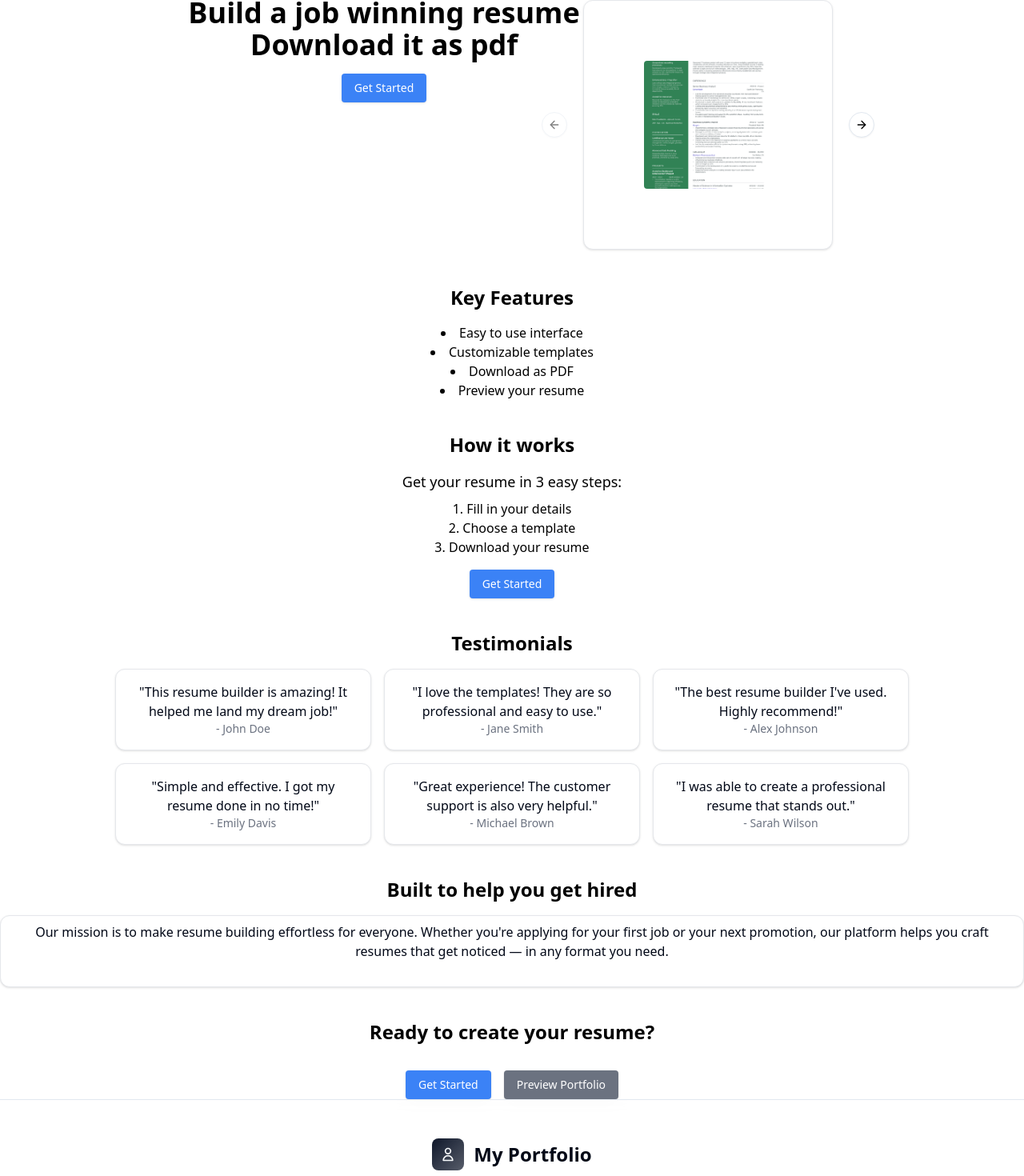
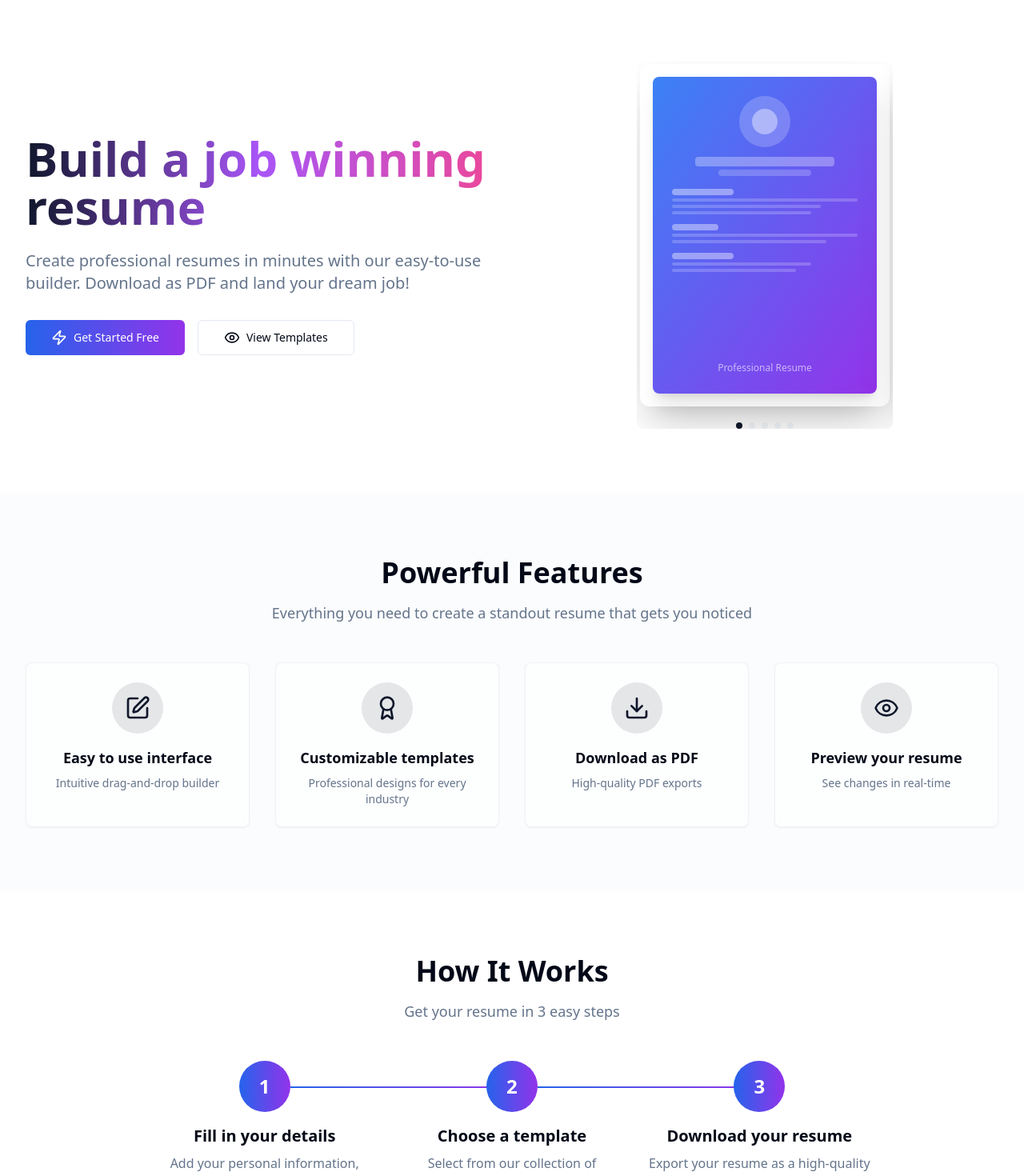
Before and after one commit to niyatisanja0206/Resume-Builder, a React (Vite) app in the folder my-portfolio-cms/: page / in a window 1280 px wide. Shown: the part 69-1539 px from the top of the page at 80% size. Built offline with nearby package versions, Linux system fonts and the light colour scheme.

Commit message:
Update Landing.tsx

```diff
--- a/my-portfolio-cms/src/pages/Landing.tsx
+++ b/my-portfolio-cms/src/pages/Landing.tsx
@@ -1,119 +1,331 @@
-import { Link } from 'react-router-dom';
-import { Button } from "@/components/ui/button";
-import resume1 from '@/assets/resume1.png';
-import resume2 from '@/assets/resume2.png';
-import resume3 from '@/assets/resume3.png';
-import { Card, CardContent } from '@/components/ui/card';
-import {
-  Carousel,
-  CarouselContent,
-  CarouselItem,
-  CarouselNext,
-  CarouselPrevious,
-} from "@/components/ui/carousel"
 
-export default function Landing(){
+// LandingPage.tsx
+import React, { useState } from 'react';
+import { Eye, Edit, Download, Award, Users, Zap, Star } from 'lucide-react';
+
+// Button Component (you might want to move this to a separate components file)
+const Button: React.FC<{
+  children: React.ReactNode;
+  className?: string;
+  variant?: 'default' | 'secondary' | 'ghost' | 'outline';
+  size?: 'default' | 'sm' | 'lg' | 'icon';
+}> = ({ children, className = '', variant = 'default', size = 'default', ...props }) => {
+  const baseStyles = 'inline-flex items-center justify-center rounded-md text-sm font-medium transition-colors focus-visible:outline-none focus-visible:ring-2 focus-visible:ring-ring disabled:pointer-events-none disabled:opacity-50';
+
+  const variants = {
+    default: 'bg-primary text-primary-foreground hover:bg-primary/90',
+    secondary: 'bg-secondary text-secondary-foreground hover:bg-secondary/80',
+    ghost: 'hover:bg-accent hover:text-accent-foreground',
+    outline: 'border border-input bg-background hover:bg-accent hover:text-accent-foreground',
+  };
+
+  const sizes = {
+    default: 'h-10 px-4 py-2',
+    sm: 'h-9 rounded-md px-3',
+    lg: 'h-11 rounded-md px-8',
+    icon: 'h-10 w-10',
+  };
+
   return (
-        <div>
-            <div className='container mx-auto flex flex-col items-center justify-center'>
-                <div className='HeroContainer flex flex-row items-justify-center text-center'>
-                    <div className = 'HeroText text-4xl font-bold mb-4'>
-                        <h1>Build a job winning resume</h1>
-                        <h6>Download it as pdf</h6>
-                        <Button className='cta bg-blue-500 text-white px-4 py-2 rounded mt-4'>
-                            <Link to="/dashboard">Get Started</Link>
+    <button
+      className={`${baseStyles} ${variants[variant]} ${sizes[size]} ${className}`}
+      {...props}
+    >
+      {children}
+    </button>
+  );
+};
+
+// Card Components
+const Card: React.FC<{ children: React.ReactNode; className?: string }> = ({ children, className = '', ...props }) => (
+  <div className={`rounded-lg border bg-card text-card-foreground shadow-sm ${className}`} {...props}>
+    {children}
+  </div>
+);
+
+const CardContent: React.FC<{ children: React.ReactNode; className?: string }> = ({ children, className = '', ...props }) => (
+  <div className={`p-6 pt-0 ${className}`} {...props}>
+    {children}
+  </div>
+);
+
+// Carousel Components
+const Carousel: React.FC<{ children: React.ReactNode; className?: string }> = ({ children, className = '' }) => (
+  <div className={`relative ${className}`}>
+    {children}
+  </div>
+);
+
+const CarouselContent: React.FC<{ children: React.ReactNode }> = ({ children }) => {
+  const [currentIndex, setCurrentIndex] = useState(0);
+  const items = React.Children.toArray(children);
+
+  return (
+    <div className="overflow-hidden rounded-lg">
+      <div
+        className="flex transition-transform duration-300 ease-in-out"
+        style={{ transform: `translateX(-${currentIndex * 100}%)` }}
+      >
+        {items.map((item, index) => (
+          <div key={index} className="w-full flex-shrink-0">
+            {item}
+          </div>
+        ))}
+      </div>
+      <div className="flex justify-center mt-4 space-x-2">
+        {items.map((_, index) => (
+          <button
+            key={index}
+            className={`w-2 h-2 rounded-full transition-colors ${
+              index === currentIndex ? 'bg-primary' : 'bg-muted'
+            }`}
+            onClick={() => setCurrentIndex(index)}
+          />
+        ))}
+      </div>
+    </div>
+  );
+};
+
+const CarouselItem: React.FC<{ children: React.ReactNode }> = ({ children }) => (
+  <div className="p-1">
+    {children}
+  </div>
+);
+
+// Resume Template Component
+const ResumeTemplate: React.FC<{ variant: string; className?: string }> = ({ variant, className = '' }) => (
+  <div className={`w-full aspect-[210/297] bg-gradient-to-br ${variant} rounded-lg shadow-xl flex flex-col items-center justify-start p-6 text-white ${className}`}>
+    {/* Header Section */}
+    <div className="w-full text-center mb-4">
+      <div className="w-16 h-16 bg-white/20 rounded-full mx-auto mb-3 flex items-center justify-center">
+        <div className="w-8 h-8 bg-white/40 rounded-full"></div>
+      </div>
+      <div className="h-3 bg-white/30 rounded w-3/4 mx-auto mb-1"></div>
+      <div className="h-2 bg-white/20 rounded w-1/2 mx-auto"></div>
+    </div>
+
+    {/* Content Sections */}
+    <div className="w-full space-y-3 flex-1">
+      <div className="space-y-1">
+        <div className="h-2 bg-white/40 rounded w-1/3"></div>
+        <div className="h-1 bg-white/20 rounded w-full"></div>
+        <div className="h-1 bg-white/20 rounded w-4/5"></div>
+        <div className="h-1 bg-white/20 rounded w-3/4"></div>
+      </div>
+
+      <div className="space-y-1">
+        <div className="h-2 bg-white/40 rounded w-1/4"></div>
+        <div className="h-1 bg-white/20 rounded w-full"></div>
+        <div className="h-1 bg-white/20 rounded w-5/6"></div>
+      </div>
+
+      <div className="space-y-1">
+        <div className="h-2 bg-white/40 rounded w-1/3"></div>
+        <div className="h-1 bg-white/20 rounded w-3/4"></div>
+        <div className="h-1 bg-white/20 rounded w-2/3"></div>
+      </div>
+    </div>
+
+    {/* Footer */}
+    <div className="text-xs opacity-60 font-medium">Professional Resume</div>
+  </div>
+);
+
+// Main Landing Page Component
+const LandingPage: React.FC = () => {
+  const resumeVariants = [
+    'from-blue-500 to-purple-600',
+    'from-green-500 to-teal-600',
+    'from-orange-500 to-red-600',
+    'from-purple-500 to-pink-600',
+    'from-indigo-500 to-blue-600'
+  ];
+
+  const features = [
+    { icon: Edit, title: 'Easy to use interface', description: 'Intuitive drag-and-drop builder' },
+    { icon: Award, title: 'Customizable templates', description: 'Professional designs for every industry' },
+    { icon: Download, title: 'Download as PDF', description: 'High-quality PDF exports' },
+    { icon: Eye, title: 'Preview your resume', description: 'See changes in real-time' },
+  ];
+
+  const testimonials = [
+    { name: 'John Doe', text: 'This resume builder is amazing! It helped me land my dream job!', rating: 5 },
+    { name: 'Jane Smith', text: 'I love the templates! They are so professional and easy to use.', rating: 5 },
+    { name: 'Alex Johnson', text: 'The best resume builder I\'ve used. Highly recommend!', rating: 5 },
+    { name: 'Emily Davis', text: 'Simple and effective. I got my resume done in no time!', rating: 5 },
+    { name: 'Michael Brown', text: 'Great experience! The customer support is also very helpful.', rating: 5 },
+    { name: 'Sarah Wilson', text: 'I was able to create a professional resume that stands out.', rating: 5 },
+  ];
+
+  return (
+    <div className="min-h-screen bg-background text-foreground">
+      {/* Hero Section */}
+      <section className="relative py-20 px-4 sm:px-6 lg:px-8">
+        <div className="container mx-auto max-w-7xl">
+          <div className="grid grid-cols-1 lg:grid-cols-2 gap-12 items-center">
+            {/* Hero Text */}
+            <div className="text-center lg:text-left">
+              <h1 className="text-4xl lg:text-6xl font-bold mb-6 bg-gradient-to-r from-primary via-purple-500 to-pink-500 bg-clip-text text-transparent">
+                Build a job winning resume
+              </h1>
+              <p className="text-xl text-muted-foreground mb-8">
+                Create professional resumes in minutes with our easy-to-use builder. Download as PDF and land your dream job!
+              </p>
+              <div className="flex flex-col sm:flex-row gap-4 justify-center lg:justify-start">
+                <Button size="lg" className="bg-gradient-to-r from-blue-600 to-purple-600 hover:from-blue-700 hover:to-purple-700 text-white">
+                  <Zap className="w-5 h-5 mr-2" />
+                  Get Started Free
+                </Button>
+                <Button variant="outline" size="lg">
+                  <Eye className="w-5 h-5 mr-2" />
+                  View Templates
                 </Button>
               </div>
-                    <div className='SlidingHeroImage'>
-                        <Carousel className="w-full max-w-xs">
+            </div>
+
+            {/* Hero Carousel */}
+            <div className="flex justify-center">
+              <div className="w-full max-w-xs">
+                <Carousel>
                   <CarouselContent>
-                                {Array.from({ length: 5 }).map((_, index) => (
+                    {resumeVariants.map((variant, index) => (
                       <CarouselItem key={index}>
-                                    <div className="p-1">
-                                    <Card>
-                                        <CardContent className="flex aspect-square items-center justify-center p-6">
-                                            <img src={index % 3 === 0 ? resume1 : index % 3 === 1 ? resume2 : resume3} alt={`Resume ${index + 1}`} className="w-40 h-40 object-cover rounded" />
-                                        </CardContent>
-                                    </Card>
+                        <div className="bg-white dark:bg-gray-800 p-4 rounded-xl shadow-2xl">
+                          <ResumeTemplate variant={variant} />
                         </div>
                       </CarouselItem>
                     ))}
                   </CarouselContent>
-                            <CarouselPrevious />
-                            <CarouselNext />
                 </Carousel>
               </div>
             </div>
-                <div className='key-features text-center mt-10'>
-                    <h2 className='text-2xl font-semibold mb-4'>Key Features</h2>
-                    <ul className='list-disc list-inside'>
-                        <li>Easy to use interface</li>
-                        <li>Customizable templates</li>
-                        <li>Download as PDF</li>
-                        <li>Preview your resume</li>
-                    </ul>
-                </div>
-                <div className='howitworks text-center mt-10'>
-                    <h2 className='text-2xl font-semibold mb-4'>How it works</h2>
-                    <h4 className='text-lg mb-2'>Get your resume in 3 easy steps:</h4>
-                    <ol className='list-decimal list-inside'>
-                        <li>Fill in your details</li>
-                        <li>Choose a template</li>
-                        <li>Download your resume</li>
-                    </ol>
-                    <Button className='cta bg-blue-500 text-white px-4 py-2 rounded mt-4'>
-                        <Link to="/dashboard">Get Started</Link>
-                    </Button>
-                </div>
-                <div className='testimonials text-center mt-10'>
-                    <h2 className='text-2xl font-semibold mb-4'>Testimonials</h2>
-                    <div className='flex flex-wrap justify-center gap-4'>
-                        <Card className='w-80 p-4'>
-                            <p>"This resume builder is amazing! It helped me land my dream job!"</p>
-                            <p className='text-sm text-gray-500'>- John Doe</p>
-                        </Card>
-                        <Card className='w-80 p-4'>
-                            <p>"I love the templates! They are so professional and easy to use."</p>
-                            <p className='text-sm text-gray-500'>- Jane Smith</p>
-                        </Card>
-                        <Card className='w-80 p-4'>
-                            <p>"The best resume builder I've used. Highly recommend!"</p>
-                            <p className='text-sm text-gray-500'>- Alex Johnson</p>
-                        </Card>
-                        <Card className='w-80 p-4'>
-                            <p>"Simple and effective. I got my resume done in no time!"</p>
-                            <p className='text-sm text-gray-500'>- Emily Davis</p>
-                        </Card>
-                        <Card className='w-80 p-4'>
-                            <p>"Great experience! The customer support is also very helpful."</p>
-                            <p className='text-sm text-gray-500'>- Michael Brown</p>
-                        </Card>
-                        <Card className='w-80 p-4'>
-                            <p>"I was able to create a professional resume that stands out."</p>
-                            <p className='text-sm text-gray-500'>- Sarah Wilson</p>
-                        </Card>
           </div>
         </div>
-                <div className='trustbuilders text-center mt-10'>
-                    <div className='text-2xl font-semibold mb-4'>Built to help you get hired</div>
-                    <div className='flex flex-wrap justify-center gap-4'>
-                        <Card className='w-2xl p-2'>
-                            <CardContent className='text-center'>Our mission is to make resume building effortless for everyone. Whether you're applying for your first job or your next promotion, our platform helps you craft resumes that get noticed — in any format you need.</CardContent>
+      </section>
+
+      {/* Features Section */}
+      <section className="py-20 px-4 sm:px-6 lg:px-8 bg-muted/30">
+        <div className="container mx-auto max-w-7xl">
+          <div className="text-center mb-12">
+            <h2 className="text-3xl lg:text-4xl font-bold mb-4">Powerful Features</h2>
+            <p className="text-lg text-muted-foreground max-w-2xl mx-auto">
+              Everything you need to create a standout resume that gets you noticed
+            </p>
+          </div>
+          <div className="grid grid-cols-1 md:grid-cols-2 lg:grid-cols-4 gap-8">
+            {features.map((feature, index) => (
+              <Card key={index} className="text-center hover:shadow-lg transition-shadow bg-card/50 backdrop-blur border-border/50">
+                <CardContent className="pt-6">
+                  <div className="w-16 h-16 bg-primary/10 rounded-full mx-auto mb-4 flex items-center justify-center">
+                    <feature.icon className="w-8 h-8 text-primary" />
+                  </div>
+                  <h3 className="text-lg font-semibold mb-2">{feature.title}</h3>
+                  <p className="text-muted-foreground text-sm">{feature.description}</p>
+                </CardContent>
               </Card>
-
+            ))}
           </div>
         </div>
-                <div className='cta text-center mt-10'>
-                    <h2 className='text-2xl font-semibold mb-4'>Ready to create your resume?</h2>
-                    <Button className='bg-blue-500 text-white px-4 py-2 rounded mt-4'>
-                        <Link to="/dashboard">Get Started</Link>
-                    </Button>
-                    <Button className='bg-gray-500 text-white px-4 py-2 rounded mt-4 ml-4'>
-                        <Link to="/portfolio">Preview Portfolio</Link>
+      </section>
+
+      {/* How It Works */}
+      <section className="py-20 px-4 sm:px-6 lg:px-8">
+        <div className="container mx-auto max-w-4xl text-center">
+          <h2 className="text-3xl lg:text-4xl font-bold mb-4">How It Works</h2>
+          <p className="text-lg text-muted-foreground mb-12">Get your resume in 3 easy steps</p>
+
+          <div className="grid grid-cols-1 md:grid-cols-3 gap-8">
+            {[
+              { step: '1', title: 'Fill in your details', description: 'Add your personal information, work experience, and skills' },
+              { step: '2', title: 'Choose a template', description: 'Select from our collection of professional templates' },
+              { step: '3', title: 'Download your resume', description: 'Export your resume as a high-quality PDF' },
+            ].map((item, index) => (
+              <div key={index} className="relative">
+                <div className="w-16 h-16 bg-gradient-to-r from-blue-600 to-purple-600 text-white rounded-full mx-auto mb-4 flex items-center justify-center text-2xl font-bold">
+                  {item.step}
+                </div>
+                <h3 className="text-xl font-semibold mb-2">{item.title}</h3>
+                <p className="text-muted-foreground">{item.description}</p>
+                {index < 2 && (
+                  <div className="hidden md:block absolute top-8 left-1/2 w-full h-0.5 bg-gradient-to-r from-blue-600 to-purple-600 transform translate-x-8"></div>
+                )}
+              </div>
+            ))}
+          </div>
+
+          <div className="mt-12">
+            <Button size="lg" className="bg-gradient-to-r from-blue-600 to-purple-600 hover:from-blue-700 hover:to-purple-700 text-white">
+              Start Building Now
             </Button>
           </div>
         </div>
+      </section>
 
+      {/* Testimonials */}
+      <section className="py-20 px-4 sm:px-6 lg:px-8 bg-muted/30">
+        <div className="container mx-auto max-w-7xl">
+          <div className="text-center mb-12">
+            <h2 className="text-3xl lg:text-4xl font-bold mb-4">What Our Users Say</h2>
+            <p className="text-lg text-muted-foreground">Join thousands of successful job seekers</p>
+          </div>
+
+          <div className="grid grid-cols-1 md:grid-cols-2 lg:grid-cols-3 gap-6">
+            {testimonials.map((testimonial, index) => (
+              <Card key={index} className="bg-card/50 backdrop-blur border-border/50 hover:shadow-lg transition-shadow">
+                <CardContent className="pt-6">
+                  <div className="flex mb-3">
+                    {[...Array(testimonial.rating)].map((_, i) => (
+                      <Star key={i} className="w-5 h-5 fill-yellow-400 text-yellow-400" />
+                    ))}
+                  </div>
+                  <p className="text-foreground mb-4 italic">"{testimonial.text}"</p>
+                  <p className="text-sm text-muted-foreground font-semibold">- {testimonial.name}</p>
+                </CardContent>
+              </Card>
+            ))}
+          </div>
+        </div>
+      </section>
+
+      {/* Trust Builders */}
+      <section className="py-20 px-4 sm:px-6 lg:px-8">
+        <div className="container mx-auto max-w-4xl text-center">
+          <h2 className="text-3xl lg:text-4xl font-bold mb-6">Built to Help You Get Hired</h2>
+          <Card className="bg-gradient-to-r from-blue-50 to-purple-50 dark:from-blue-950/30 dark:to-purple-950/30 border-border/50">
+            <CardContent className="pt-8 pb-8">
+              <div className="flex justify-center mb-6">
+                <Users className="w-12 h-12 text-primary" />
+              </div>
+              <p className="text-lg leading-relaxed text-foreground">
+                Our mission is to make resume building effortless for everyone. Whether you're applying for your first job or your next promotion, our platform helps you craft resumes that get noticed — in any format you need.
+              </p>
+            </CardContent>
+          </Card>
+        </div>
+      </section>
+
+      {/* CTA Section */}
+      <section className="py-20 px-4 sm:px-6 lg:px-8 bg-gradient-to-r from-blue-600 to-purple-600 text-white">
+        <div className="container mx-auto max-w-4xl text-center">
+          <h2 className="text-3xl lg:text-4xl font-bold mb-6">Ready to Create Your Resume?</h2>
+          <p className="text-xl mb-8 text-blue-100">
+            Join thousands of professionals who have successfully landed their dream jobs
+          </p>
+          <div className="flex flex-col sm:flex-row gap-4 justify-center">
+            <Button size="lg" className="bg-white dark:bg-gray-800 text-blue-600 dark:text-white hover:bg-gray-100 dark:hover:bg-gray-700">
+              <Zap className="w-5 h-5 mr-2" />
+              Get Started Free
+            </Button>
+            <Button size="lg" variant="outline" className="border-white text-white dark:text-white hover:bg-white dark:hover:bg-gray-800 hover:text-blue-600 dark:hover:text-white">
+              <Eye className="w-5 h-5 mr-2" />
+              Preview Portfolio
+            </Button>
+          </div>
+        </div>
+      </section>
     </div>
   );
-}
+};
+
+export default LandingPage;
```
Lines whose indentation alone changed are shown as unchanged.
